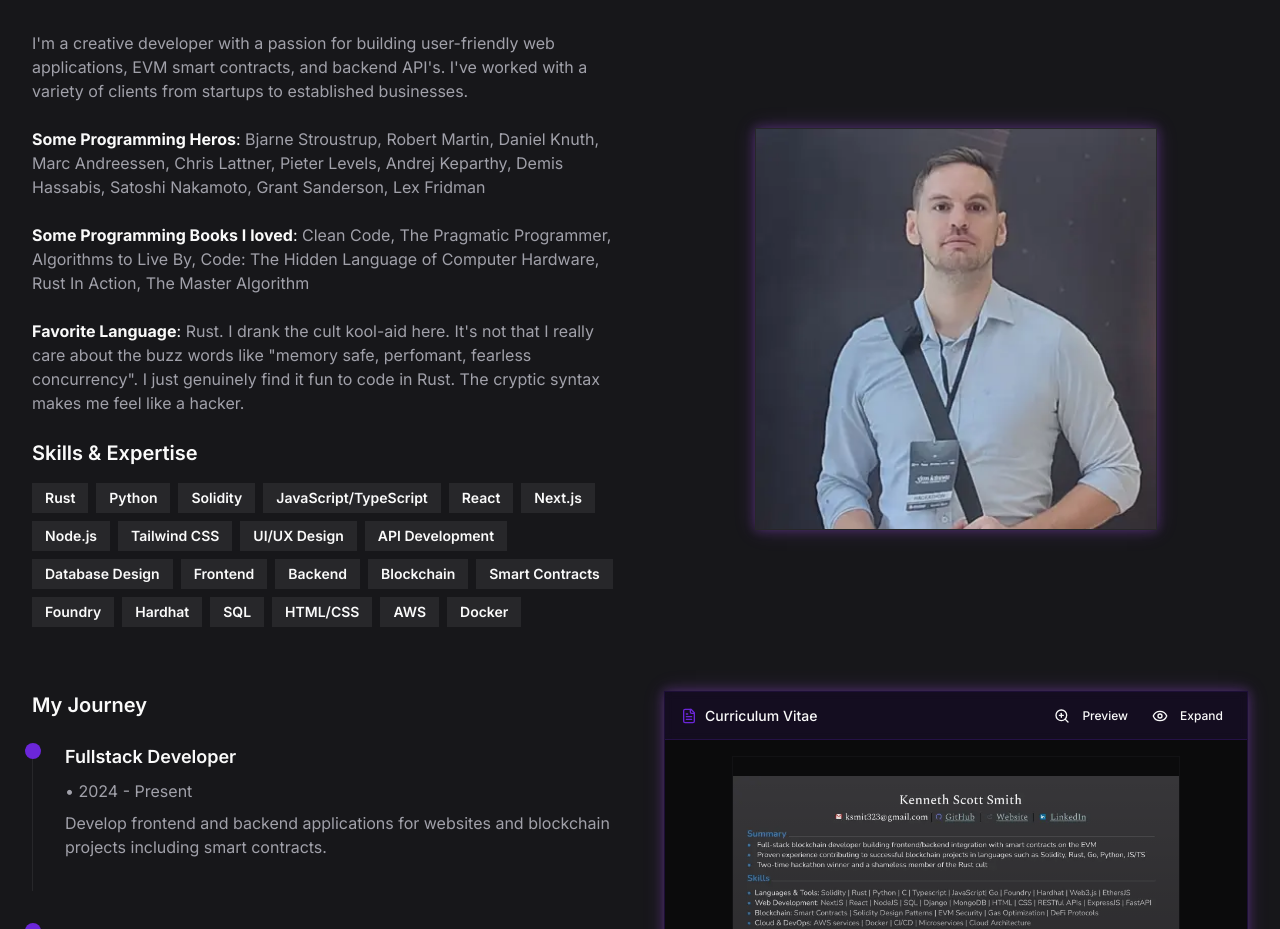
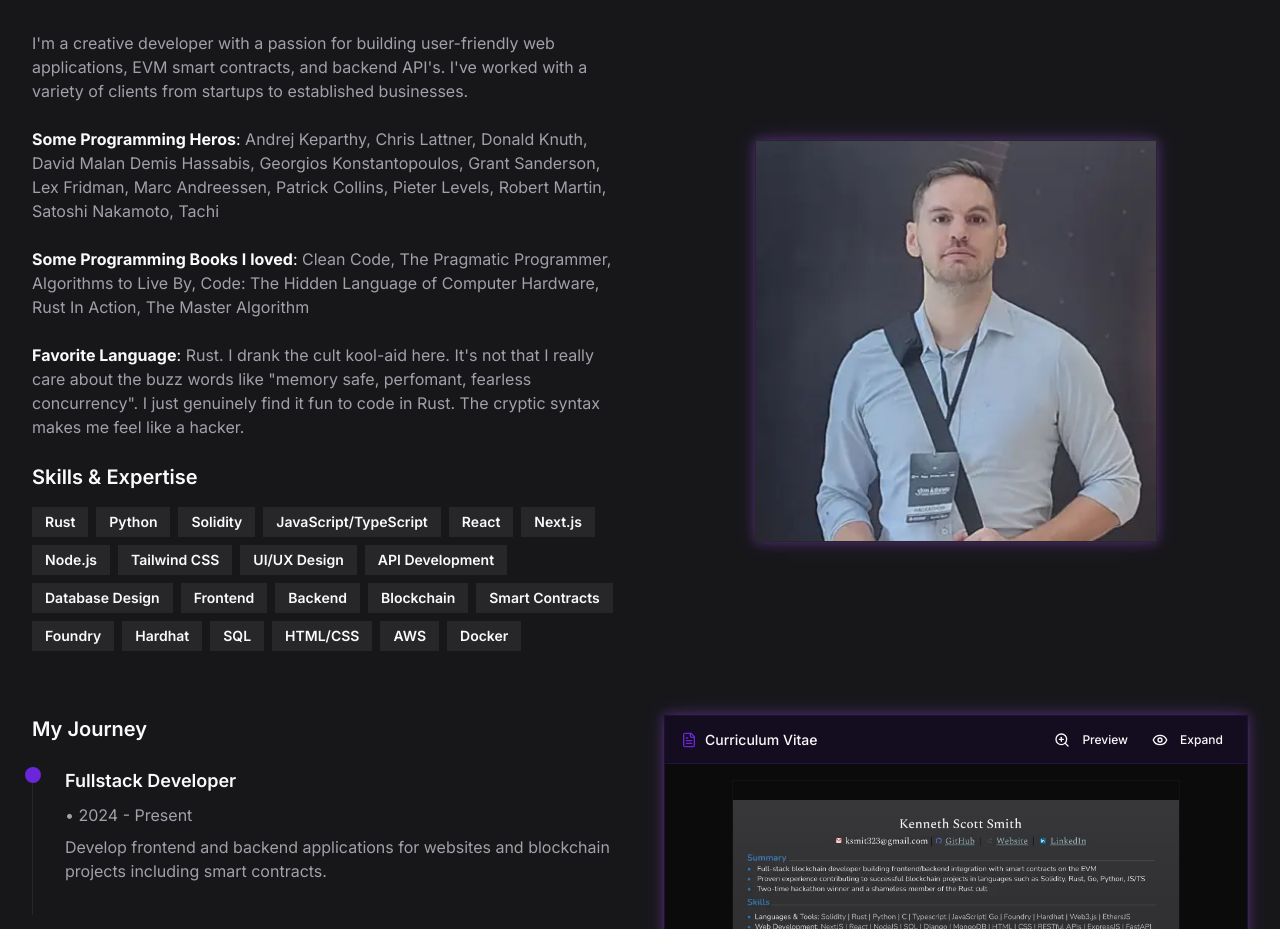
Before and after one commit to ksmit323/kennethsmith, a Next.js app: page / in a window 1280 px wide. Shown: the part 2300-3229 px from the top of the page. Built offline with nearby package versions, Linux system fonts and the light colour scheme.

Commit message:
update about section

```diff
--- a/components/about.tsx
+++ b/components/about.tsx
@@ -49,8 +49,9 @@ export function About() {
                 I've worked with a variety of clients from startups to established businesses.
               </p>
               <p>
-                <strong>Some Programming Heros</strong>: <span className="text-muted-foreground">Bjarne Stroustrup, Robert Martin, Daniel Knuth,
-                  Marc Andreessen, Chris Lattner, Pieter Levels, Andrej Keparthy, Demis Hassabis, Satoshi Nakamoto, Grant Sanderson, Lex Fridman</span>
+                <strong>Some Programming Heros</strong>: <span className="text-muted-foreground">Andrej Keparthy, Chris Lattner, Donald Knuth, David Malan
+                  Demis Hassabis, Georgios Konstantopoulos, Grant Sanderson, Lex Fridman, Marc Andreessen, Patrick Collins, Pieter Levels, Robert Martin, Satoshi Nakamoto, Tachi
+                </span>
               </p>
               <p>
                 <strong>Some Programming Books I loved</strong>: <span className="text-muted-foreground">Clean Code, The Pragmatic Programmer,
```
